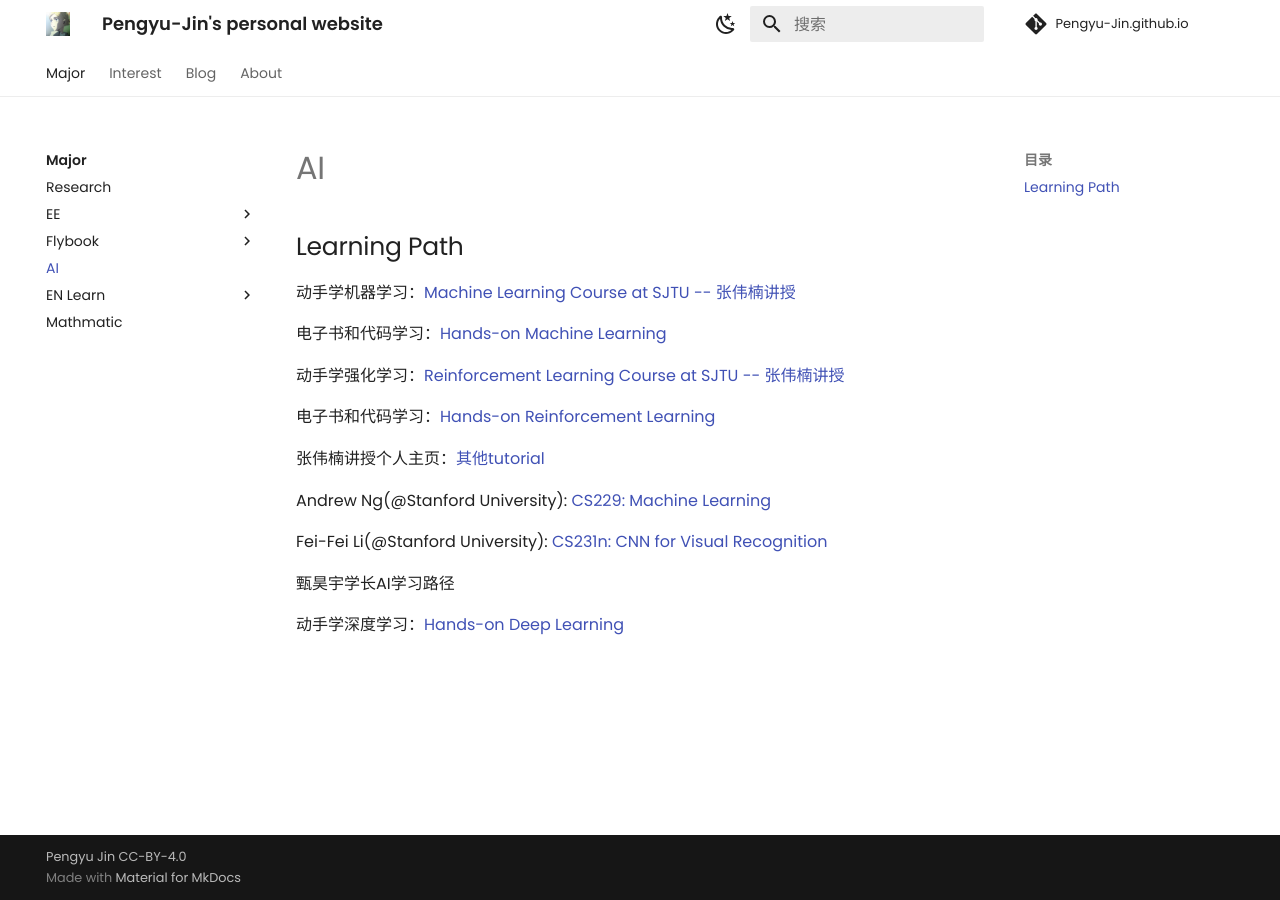
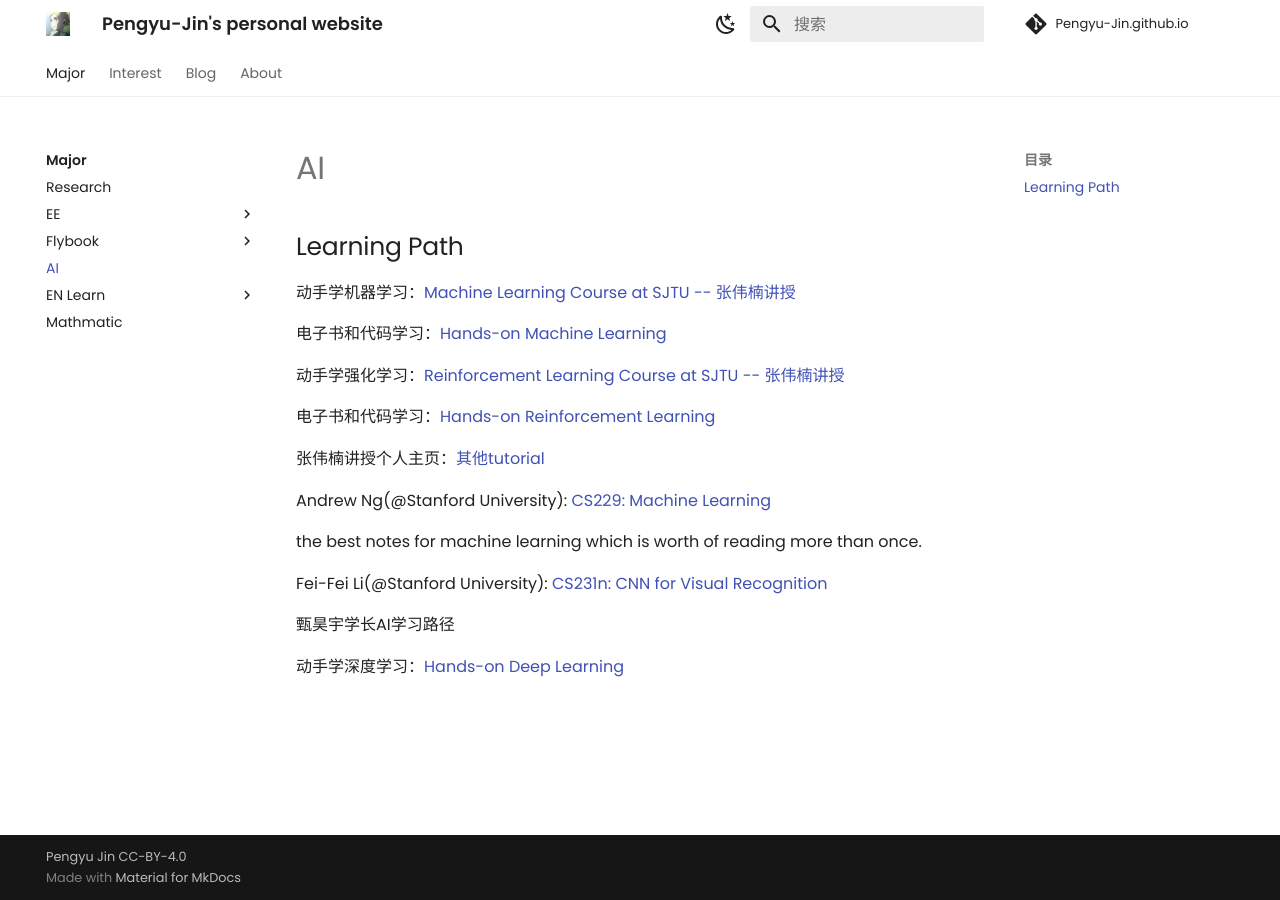
Before and after one commit to Pengyu-Jin/Pengyu-Jin.github.io, an MkDocs documentation site: the page built from docs/major/AI/Agent.md, in a window 1280 px wide. Built offline with MkDocs 1.6.1 and Material for MkDocs 9.7.7, drawn with Linux system fonts in a browser that asks for light colours; comment, search, counter and statistics services are not loaded; a style sheet for code colours, icons or effects is not loaded.

Commit message:
update ai

```diff
--- a/docs/major/AI/Agent.md
+++ b/docs/major/AI/Agent.md
@@ -12,6 +12,8 @@
 
 Andrew Ng(@Stanford University): [CS229: Machine Learning](https://cs229.stanford.edu/){:target="_blank"}
 
+the best notes for machine learning which is worth of reading more than once.
+
 Fei-Fei Li(@Stanford University): [CS231n: CNN for Visual Recognition](https://cs231n.stanford.edu/){:target="_blank"}
 
 甄昊宇学长AI学习路径
```
